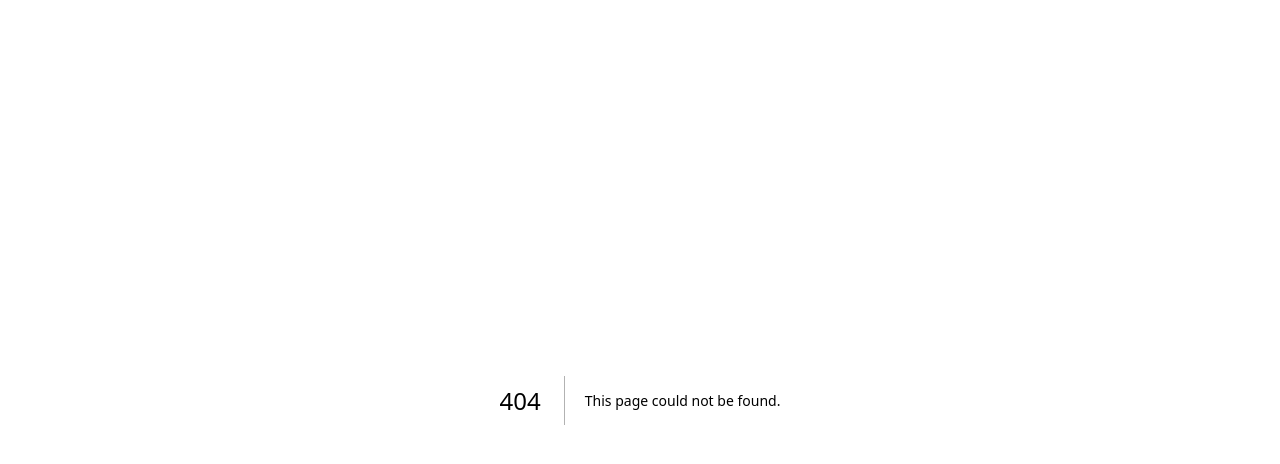
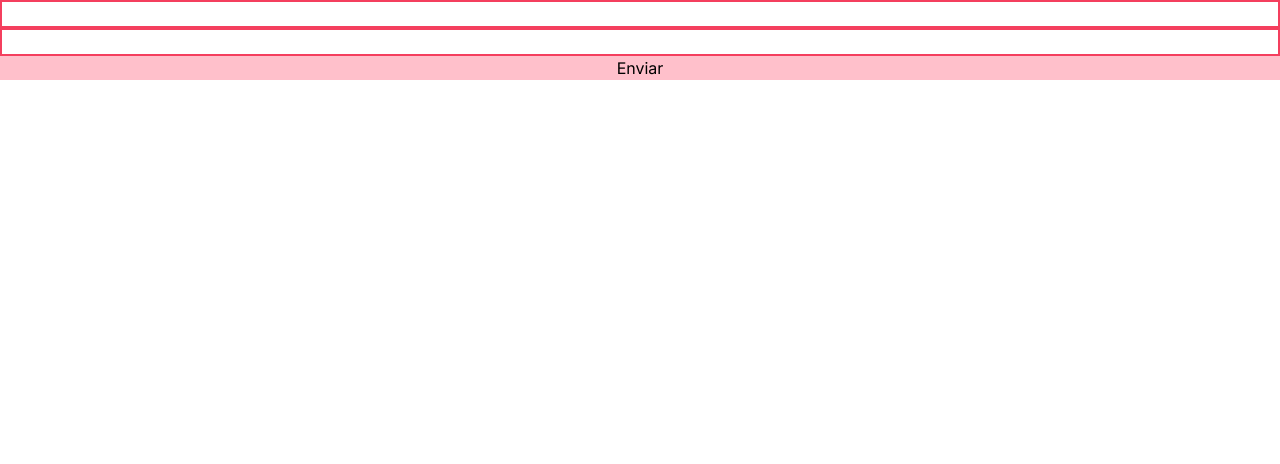
Before and after one commit to No-Country/s12-22-m-nest, a Next.js app in the folder client/: page /login in a window 1280 px wide. Before the commit this address had no page. Shown: the top 464 px of the page. Built offline with nearby package versions, Linux system fonts and the light colour scheme.

Commit message:
feat: next auth implementation

```diff
--- a/client/package.json
+++ b/client/package.json
@@ -11,6 +11,7 @@
   "dependencies": {
     "eslint-plugin-prefer-arrow": "^1.2.3",
     "next": "14.0.3",
+    "next-auth": "^4.24.5",
     "prettier": "^3.1.0",
     "prettier-plugin-tailwindcss": "^0.5.7",
     "react": "^18",
--- /dev/null
+++ b/client/src/app/(auth)/login/page.tsx
@@ -0,0 +1,50 @@
+'use client'
+import { useState, type FunctionComponent } from 'react'
+import { signIn } from 'next-auth/react'
+
+interface FormData {
+  email: string
+  password: string
+}
+
+const Page: FunctionComponent = () => {
+  const [formData, setFormData] = useState<FormData>({
+    email: '',
+    password: ''
+  })
+
+  const handleChange = (e: React.ChangeEvent<HTMLInputElement>) => {
+    const { name, value } = e.target
+    setFormData((prevData) => ({
+      ...prevData,
+      [name]: value
+    }))
+  }
+
+  const handleSubmit = async(e: React.FormEvent<HTMLFormElement>) => {
+    e.preventDefault()
+    console.log(formData)
+    const responseNextAuth = await signIn('credentials', {
+      email: formData.email,
+      password: formData.password,
+      redirect: false
+    })
+    console.log(responseNextAuth)
+
+    if (responseNextAuth?.error !== null) {
+        const error = JSON.parse(responseNextAuth?.error as string)
+        const { status, message } = error
+        console.log(message)
+    }
+  }
+
+  return (
+    <form className='flex flex-col' onSubmit={handleSubmit}>
+        <input type='text' name='email' value={formData.email} className='border-2 border-rose-500' onChange={handleChange}/>
+        <input type='password' name='password' value={formData.password} className='border-2 border-rose-500' onChange={handleChange}/>
+        <input type='submit' value={'Enviar'} className='bg-[pink]'/>
+    </form>
+  )
+}
+
+export default Page
--- /dev/null
+++ b/client/src/app/api/auth/[...nextauth]/auth.const.ts
@@ -0,0 +1,49 @@
+import type { NextApiRequest } from 'next'
+import type { NextAuthOptions } from 'next-auth'
+import CredentialsProvider from 'next-auth/providers/credentials'
+
+// {
+//   email: 'prueba@correo.com',
+//   password: '1234',
+//   redirect: 'false',
+//   csrfToken: '8ea19bda7bb56aa1354c8a16704aa9b11b1ea9496fcd16e837f1eae007f684e4',
+//   callbackUrl: 'http://localhost:3000/login',
+//   json: 'true'
+// }
+
+const authOptions: NextAuthOptions = {
+  session: {
+    strategy: 'jwt'
+  },
+  providers: [
+    CredentialsProvider({
+      name: 'Credentials',
+      credentials: {
+        email: { label: 'Email', type: 'email' },
+        password: { label: 'Contraseña', type: 'password' }
+      },
+      authorize: async(credentials, req) => {
+        console.log(credentials)
+        const { email, password } = credentials
+        // TODO: cuando se agregue el servicio de login de la api esto se modifica
+        if (email !== 'prueba@correo.com' || password !== '1234') {
+          throw new Error('Invalid credentials')
+        }
+
+        const user = {
+          email,
+          password,
+          id: 1
+        }
+
+        return user
+      }
+    })
+  ],
+  pages: {
+    signIn: '/login'
+  },
+  secret: process.env.NEXTAUTH_SECRET
+}
+
+export default authOptions
--- /dev/null
+++ b/client/src/app/api/auth/[...nextauth]/route.ts
@@ -0,0 +1,6 @@
+import authOptions from './auth.const'
+import NextAuth from 'next-auth'
+
+const handler = NextAuth(authOptions)
+
+export { handler as GET, handler as POST }
--- a/client/src/app/layout.tsx
+++ b/client/src/app/layout.tsx
@@ -2,6 +2,7 @@ import type { Metadata } from 'next'
 import { Inter } from 'next/font/google'
 import './globals.css'
 import { type FunctionComponent } from 'react'
+import AuthSessionProvider from '@/context/providers/authSession.provider'
 
 const inter = Inter({ subsets: ['latin'] })
 
@@ -16,7 +17,11 @@ interface Props {
 
 const RootLayout: FunctionComponent<Props> = ({ children }) => (
   <html lang='en'>
-    <body className={inter.className}>{children}</body>
+    <body className={inter.className}>
+      <AuthSessionProvider>
+        {children}
+      </AuthSessionProvider>
+      </body>
   </html>
 )
 
```
Also changed, not shown: client/src/context/providers/authSession.provider.tsx (added, +12 -0 lines), 2 other files (tests, documents, lock files or other folders).
